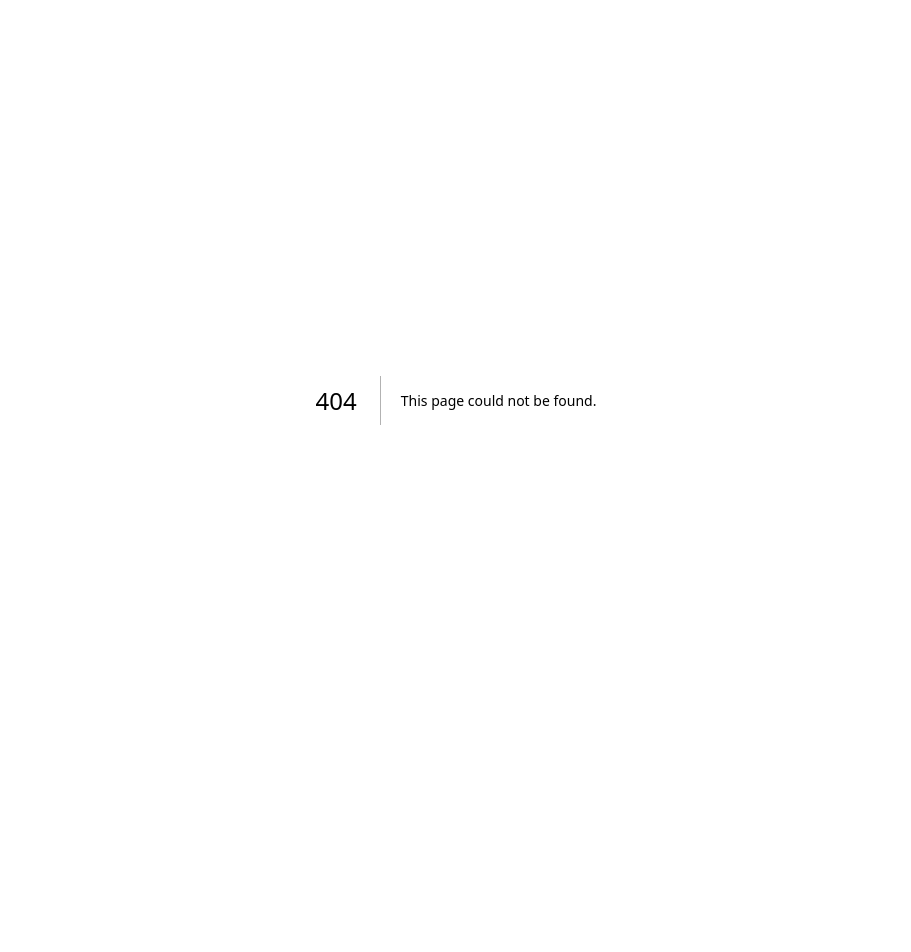
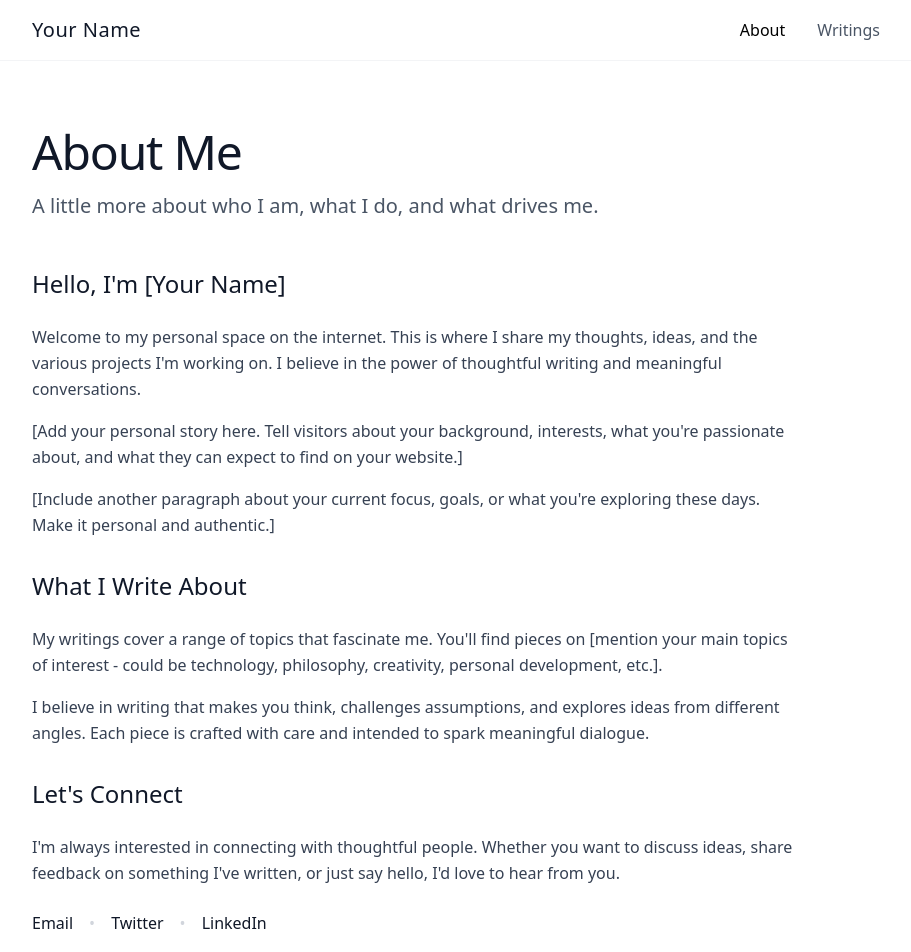
Before and after one commit to abhi-raheja/personal-website, a Next.js app: page /about in a window 1280 px wide. Before the commit this address had no page. Shown: the top 952 px of the page, without its empty margins (184-1095 px from the left). Before the commit the page ends 800 px from the top, so only its background shows below. Built offline with nearby package versions, Linux system fonts and the light colour scheme.

Commit message:
Fix deployment build errors
- Remove unused ThemeProvider.tsx and ThemeToggle.tsx files
- These files had incorrect next-themes import paths causing build failures
- Build now passes successfully with static export generation
- Deployment should work properly now

```diff
--- /dev/null
+++ b/src/app/about/page.tsx
@@ -0,0 +1,152 @@
+'use client';
+
+import { motion } from 'framer-motion';
+import Link from 'next/link';
+
+export default function About() {
+  return (
+    <div className="min-h-screen bg-white">
+      {/* Navigation */}
+      <nav className="fixed top-0 w-full z-50 bg-white/80 backdrop-blur-sm border-b border-gray-100">
+        <div className="max-w-4xl mx-auto px-6 py-4">
+          <div className="flex justify-between items-center">
+            <Link href="/" className="text-xl font-light tracking-wide">
+              Your Name
+            </Link>
+            <div className="flex space-x-8">
+              <Link
+                href="/about"
+                className="text-black font-normal"
+              >
+                About
+              </Link>
+              <Link
+                href="/writings"
+                className="text-gray-600 hover:text-black transition-colors duration-200 font-light"
+              >
+                Writings
+              </Link>
+            </div>
+          </div>
+        </div>
+      </nav>
+
+      {/* About Content */}
+      <main className="pt-32 pb-20">
+        <div className="max-w-4xl mx-auto px-6">
+          <motion.div
+            initial={{ opacity: 0, y: 20 }}
+            animate={{ opacity: 1, y: 0 }}
+            transition={{ duration: 0.8, ease: "easeOut" }}
+            className="space-y-12"
+          >
+            {/* Page Title */}
+            <div className="space-y-4">
+              <h1 className="text-4xl md:text-5xl font-light tracking-tight text-gray-900">
+                About Me
+              </h1>
+              <p className="text-xl text-gray-600 font-light max-w-2xl">
+                A little more about who I am, what I do, and what drives me.
+              </p>
+            </div>
+
+            {/* Main Content */}
+            <div className="space-y-8 max-w-3xl">
+              <div className="space-y-6">
+                <h2 className="text-2xl font-light text-gray-900">Hello, I'm [Your Name]</h2>
+                <div className="space-y-4 text-gray-700 leading-relaxed">
+                  <p>
+                    Welcome to my personal space on the internet. This is where I share my thoughts,
+                    ideas, and the various projects I'm working on. I believe in the power of
+                    thoughtful writing and meaningful conversations.
+                  </p>
+                  <p>
+                    [Add your personal story here. Tell visitors about your background, interests,
+                    what you're passionate about, and what they can expect to find on your website.]
+                  </p>
+                  <p>
+                    [Include another paragraph about your current focus, goals, or what you're
+                    exploring these days. Make it personal and authentic.]
+                  </p>
+                </div>
+              </div>
+
+              <div className="space-y-6">
+                <h2 className="text-2xl font-light text-gray-900">What I Write About</h2>
+                <div className="space-y-4 text-gray-700 leading-relaxed">
+                  <p>
+                    My writings cover a range of topics that fascinate me. You'll find pieces on
+                    [mention your main topics of interest - could be technology, philosophy,
+                    creativity, personal development, etc.].
+                  </p>
+                  <p>
+                    I believe in writing that makes you think, challenges assumptions, and
+                    explores ideas from different angles. Each piece is crafted with care and
+                    intended to spark meaningful dialogue.
+                  </p>
+                </div>
+              </div>
+
+              <div className="space-y-6">
+                <h2 className="text-2xl font-light text-gray-900">Let's Connect</h2>
+                <div className="space-y-4 text-gray-700 leading-relaxed">
+                  <p>
+                    I'm always interested in connecting with thoughtful people. Whether you want
+                    to discuss ideas, share feedback on something I've written, or just say hello,
+                    I'd love to hear from you.
+                  </p>
+                  <div className="flex flex-wrap gap-4 pt-2">
+                    <a
+                      href="mailto:your.email@example.com"
+                      className="inline-flex items-center text-gray-900 hover:text-gray-600 transition-colors duration-200 font-light"
+                    >
+                      Email
+                    </a>
+                    <span className="text-gray-300">•</span>
+                    <a
+                      href="https://twitter.com/yourusername"
+                      target="_blank"
+                      rel="noopener noreferrer"
+                      className="inline-flex items-center text-gray-900 hover:text-gray-600 transition-colors duration-200 font-light"
+                    >
+                      Twitter
+                    </a>
+                    <span className="text-gray-300">•</span>
+                    <a
+                      href="https://linkedin.com/in/yourusername"
+                      target="_blank"
+                      rel="noopener noreferrer"
+                      className="inline-flex items-center text-gray-900 hover:text-gray-600 transition-colors duration-200 font-light"
+                    >
+                      LinkedIn
+                    </a>
+                  </div>
+                </div>
+              </div>
+            </div>
+
+            {/* Call to Action */}
+            <motion.div
+              initial={{ opacity: 0, y: 20 }}
+              animate={{ opacity: 1, y: 0 }}
+              transition={{ duration: 0.8, delay: 0.3, ease: "easeOut" }}
+              className="pt-12 border-t border-gray-200"
+            >
+              <div className="space-y-4">
+                <h3 className="text-xl font-light text-gray-900">
+                  Ready to explore my thoughts?
+                </h3>
+                <Link
+                  href="/writings"
+                  className="inline-flex items-center px-6 py-3 text-base font-light text-white bg-black hover:bg-gray-800 transition-colors duration-200 rounded-sm"
+                >
+                  Read my writings
+                </Link>
+              </div>
+            </motion.div>
+          </motion.div>
+        </div>
+      </main>
+    </div>
+  );
+}
--- a/src/components/ThemeProvider.tsx
+++ /dev/null
@@ -1,8 +0,0 @@
-'use client';
-
-import { ThemeProvider as NextThemesProvider } from 'next-themes';
-import { type ThemeProviderProps } from 'next-themes/dist/types';
-
-export function ThemeProvider({ children, ...props }: ThemeProviderProps) {
-  return <NextThemesProvider {...props}>{children}</NextThemesProvider>;
-}
--- a/src/components/ThemeToggle.tsx
+++ /dev/null
@@ -1,59 +0,0 @@
-'use client';
-
-import { useTheme } from 'next-themes';
-import { useEffect, useState } from 'react';
-
-export function ThemeToggle() {
-  const [mounted, setMounted] = useState(false);
-  const { theme, setTheme } = useTheme();
-
-  useEffect(() => {
-    setMounted(true);
-  }, []);
-
-  if (!mounted) {
-    return null;
-  }
-
-  return (
-    <button
-      onClick={() => setTheme(theme === 'dark' ? 'light' : 'dark')}
-      className="p-2 rounded-sm text-gray-700 hover:text-black dark:text-gray-300 dark:hover:text-white transition-colors"
-      aria-label="Toggle dark mode"
-    >
-      {theme === 'dark' ? (
-        // Sun icon for light mode
-        <svg
-          className="w-5 h-5"
-          fill="none"
-          stroke="currentColor"
-          viewBox="0 0 24 24"
-          xmlns="http://www.w3.org/2000/svg"
-        >
-          <path
-            strokeLinecap="round"
-            strokeLinejoin="round"
-            strokeWidth={2}
-            d="M12 3v1m0 16v1m9-9h-1M4 12H3m15.364 6.364l-.707-.707M6.343 6.343l-.707-.707m12.728 0l-.707.707M6.343 17.657l-.707.707M16 12a4 4 0 11-8 0 4 4 0 018 0z"
-          />
-        </svg>
-      ) : (
-        // Moon icon for dark mode
-        <svg
-          className="w-5 h-5"
-          fill="none"
-          stroke="currentColor"
-          viewBox="0 0 24 24"
-          xmlns="http://www.w3.org/2000/svg"
-        >
-          <path
-            strokeLinecap="round"
-            strokeLinejoin="round"
-            strokeWidth={2}
-            d="M20.354 15.354A9 9 0 018.646 3.646 9.003 9.003 0 0012 21a9.003 9.003 0 008.354-5.646z"
-          />
-        </svg>
-      )}
-    </button>
-  );
-}
```
